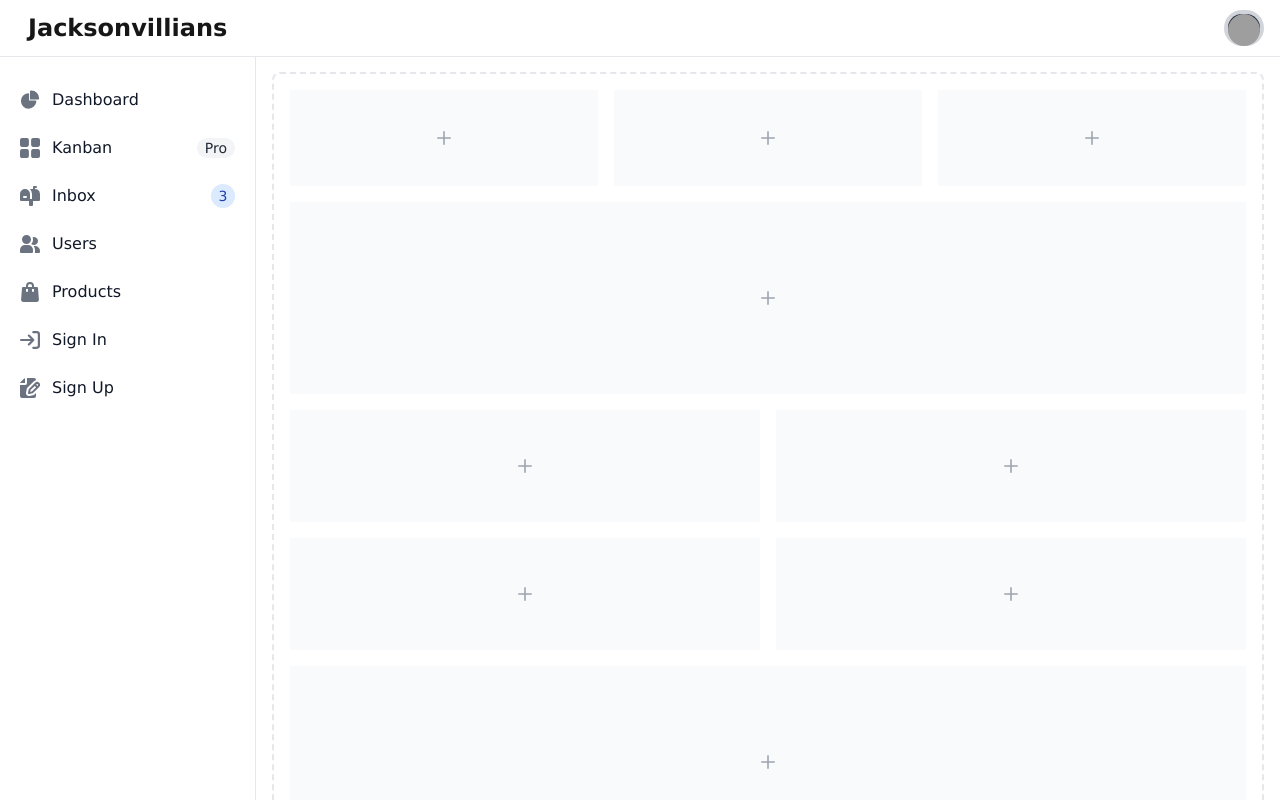
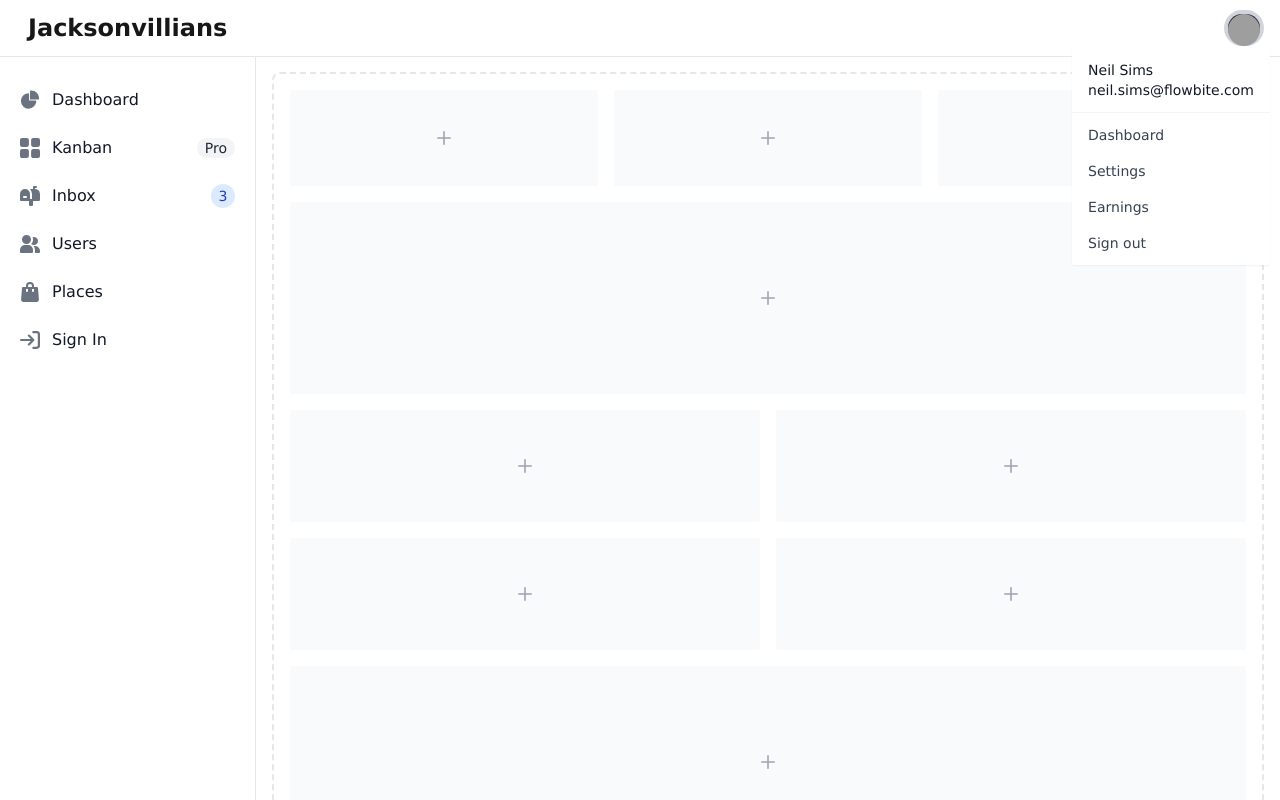
Before and after one commit to germixx/jaxnew, a Next.js app: page /admin in a window 1280 px wide. Both pictures are taken after a click on the button "Open user menu". Shown: the top 800 px of the page. Built offline with nearby package versions, Linux system fonts and the light colour scheme; grey boxes are pictures that could not be loaded.

Commit message:
Updated front page

```diff
--- a/app/globals.css
+++ b/app/globals.css
@@ -595,20 +595,24 @@ color: #777;
 	box-shadow: 0 4px 8px 0 rgba(0, 0, 0, 0.2), 0 6px 20px 0 rgba(0, 0, 0, 0.19);
   }
 
-  .modal {
+.modal {
 	z-index: 500;
-  }
+}
 
-  .modal-backdrop {
+.modal-backdrop {
 	position: fixed;
   	top: 0;
   	left: 0;
   	background: #252424cc;
   	height: 100%;
   	width: 100%;
-  }
+}
 
-  .no-scroll {
+.no-scroll {
     overflow: hidden;
     height: 100vh;
 }
+
+#dropdown-user {
+	display: none;
+}
--- a/components/Client/Admin/navbar.jsx
+++ b/components/Client/Admin/navbar.jsx
@@ -1,6 +1,28 @@
-import React from 'react'
+'use client';
 
 const AdminNavbar = () => {
+
+
+  const toggleDropdown = () => {
+
+    function resizeAutomatically (){
+      document.getElementById('dropdown-user').style.display = 'none';
+    }
+
+    let dropdown = document.getElementById('dropdown-user').style.display;
+
+    window.addEventListener("resize", resizeAutomatically);
+
+    if(dropdown === '' || dropdown == 'none'){
+      document.getElementById('dropdown-user').style.display = 'block';
+    }
+
+    if(dropdown == 'block') {
+      document.getElementById('dropdown-user').style.display = 'none';
+    }
+
+  }
+
   return (
     <div>
       <nav className="fixed top-0 z-50 w-full bg-white border-b border-gray-200 dark:bg-gray-800 dark:border-gray-700">
@@ -18,12 +40,15 @@ const AdminNavbar = () => {
             <div className="flex items-center">
                 <div className="flex items-center ms-3">
                   <div>
-                    <button type="button" className="flex text-sm bg-gray-800 rounded-full focus:ring-4 focus:ring-gray-300 dark:focus:ring-gray-600" aria-expanded="false" data-dropdown-toggle="dropdown-user">
+                    <button onClick={() => toggleDropdown()} type="button" className="flex text-sm bg-gray-800 rounded-full focus:ring-4 focus:ring-gray-300 dark:focus:ring-gray-600" aria-expanded="false" data-dropdown-toggle="dropdown-user">
                       <span className="sr-only">Open user menu</span>
                       <img className="w-8 h-8 rounded-full" src="https://flowbite.com/docs/images/people/profile-picture-5.jpg" alt="user photo" />
                     </button>
                   </div>
-                  <div className="z-50 hidden my-4 text-base list-none bg-white divide-y divide-gray-100 rounded-sm shadow-sm dark:bg-gray-700 dark:divide-gray-600" id="dropdown-user">
+                  <div
+                    className="z-500 absolute top-[32px] right-[10px] my-4 text-base list-none bg-white divide-y divide-gray-100 rounded-sm shadow-sm dark:bg-gray-700 dark:divide-gray-600"
+                    id="dropdown-user"
+                  >
                     <div className="px-4 py-3" role="none">
                       <p className="text-sm text-gray-900 dark:text-white" role="none">
                         Neil Sims
@@ -96,7 +121,7 @@ const AdminNavbar = () => {
                 <svg className="shrink-0 w-5 h-5 text-gray-500 transition duration-75 dark:text-gray-400 group-hover:text-gray-900 dark:group-hover:text-white" aria-hidden="true" xmlns="http://www.w3.org/2000/svg" fill="currentColor" viewBox="0 0 18 20">
                     <path d="M17 5.923A1 1 0 0 0 16 5h-3V4a4 4 0 1 0-8 0v1H2a1 1 0 0 0-1 .923L.086 17.846A2 2 0 0 0 2.08 20h13.84a2 2 0 0 0 1.994-2.153L17 5.923ZM7 9a1 1 0 0 1-2 0V7h2v2Zm0-5a2 2 0 1 1 4 0v1H7V4Zm6 5a1 1 0 1 1-2 0V7h2v2Z"/>
                 </svg>
-                <span className="flex-1 ms-3 whitespace-nowrap">Products</span>
+                <span className="flex-1 ms-3 whitespace-nowrap">Places</span>
               </a>
           </li>
           <li>
@@ -107,7 +132,7 @@ const AdminNavbar = () => {
                 <span className="flex-1 ms-3 whitespace-nowrap">Sign In</span>
               </a>
           </li>
-          <li>
+          {/* <li>
               <a href="#" className="flex items-center p-2 text-gray-900 rounded-lg dark:text-white hover:bg-gray-100 dark:hover:bg-gray-700 group">
                 <svg className="shrink-0 w-5 h-5 text-gray-500 transition duration-75 dark:text-gray-400 group-hover:text-gray-900 dark:group-hover:text-white" aria-hidden="true" xmlns="http://www.w3.org/2000/svg" fill="currentColor" viewBox="0 0 20 20">
                     <path d="M5 5V.13a2.96 2.96 0 0 0-1.293.749L.879 3.707A2.96 2.96 0 0 0 .13 5H5Z"/>
@@ -116,7 +141,7 @@ const AdminNavbar = () => {
                 </svg>
                 <span className="flex-1 ms-3 whitespace-nowrap">Sign Up</span>
               </a>
-          </li>
+          </li> */}
         </ul>
     </div>
   </aside>
--- a/components/Client/Profile/navbar.jsx
+++ b/components/Client/Profile/navbar.jsx
@@ -1,4 +1,27 @@
+'use client';
+
 const Navbar = () => {
+
+  const toggleDropdown = () => {
+
+    function resizeAutomatically (){
+      document.getElementById('dropdown-user').style.display = 'none';
+    }
+
+    let dropdown = document.getElementById('dropdown-user').style.display;
+
+    window.addEventListener("resize", resizeAutomatically);
+
+    if(dropdown === '' || dropdown == 'none'){
+      document.getElementById('dropdown-user').style.display = 'block';
+    }
+
+    if(dropdown == 'block') {
+      document.getElementById('dropdown-user').style.display = 'none';
+    }
+
+  }
+
   return (
     <div>
       <nav className="fixed top-0 z-50 w-full bg-white border-b border-gray-200 dark:bg-gray-800 dark:border-gray-700">
@@ -16,12 +39,15 @@ const Navbar = () => {
             <div className="flex items-center">
                 <div className="flex items-center ms-3">
                   <div>
-                    <button type="button" className="flex text-sm bg-gray-800 rounded-full focus:ring-4 focus:ring-gray-300 dark:focus:ring-gray-600" aria-expanded="false" data-dropdown-toggle="dropdown-user">
+                    <button onClick={() => toggleDropdown()} type="button" className="flex text-sm bg-gray-800 rounded-full focus:ring-4 focus:ring-gray-300 dark:focus:ring-gray-600" aria-expanded="false" data-dropdown-toggle="dropdown-user">
                       <span className="sr-only">Open user menu</span>
                       <img className="w-8 h-8 rounded-full" src="https://flowbite.com/docs/images/people/profile-picture-5.jpg" alt="user photo" />
                     </button>
                   </div>
-                  <div className="z-50 hidden my-4 text-base list-none bg-white divide-y divide-gray-100 rounded-sm shadow-sm dark:bg-gray-700 dark:divide-gray-600" id="dropdown-user">
+                  <div
+                    className="z-500 absolute top-[32px] right-[10px] my-4 text-base list-none bg-white divide-y divide-gray-100 rounded-sm shadow-sm dark:bg-gray-700 dark:divide-gray-600"
+                    id="dropdown-user"
+                  >
                     <div className="px-4 py-3" role="none">
                       <p className="text-sm text-gray-900 dark:text-white" role="none">
                         Neil Sims
```
